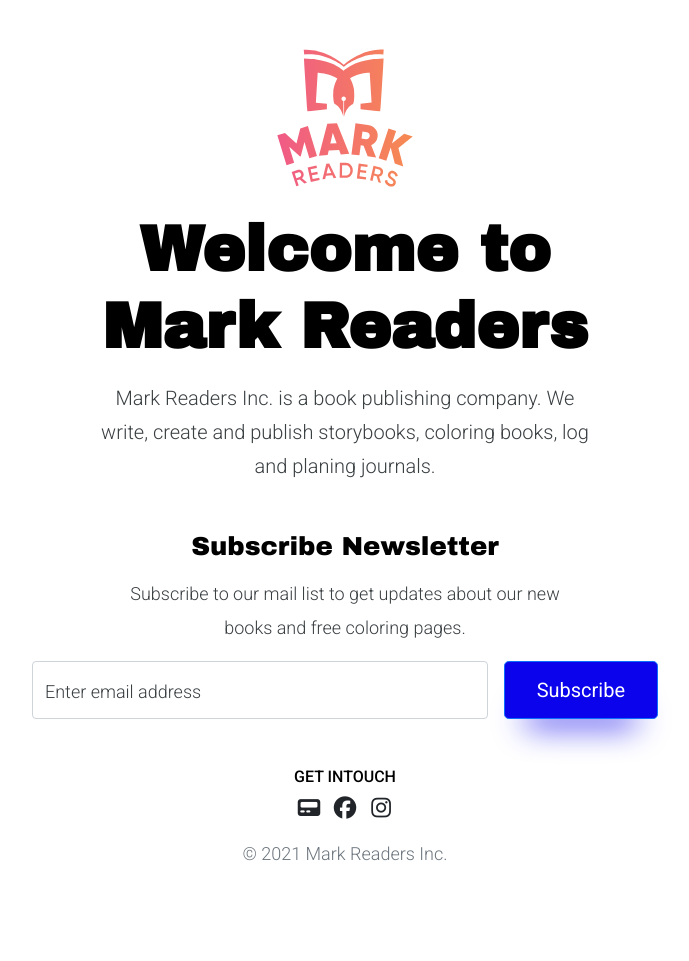
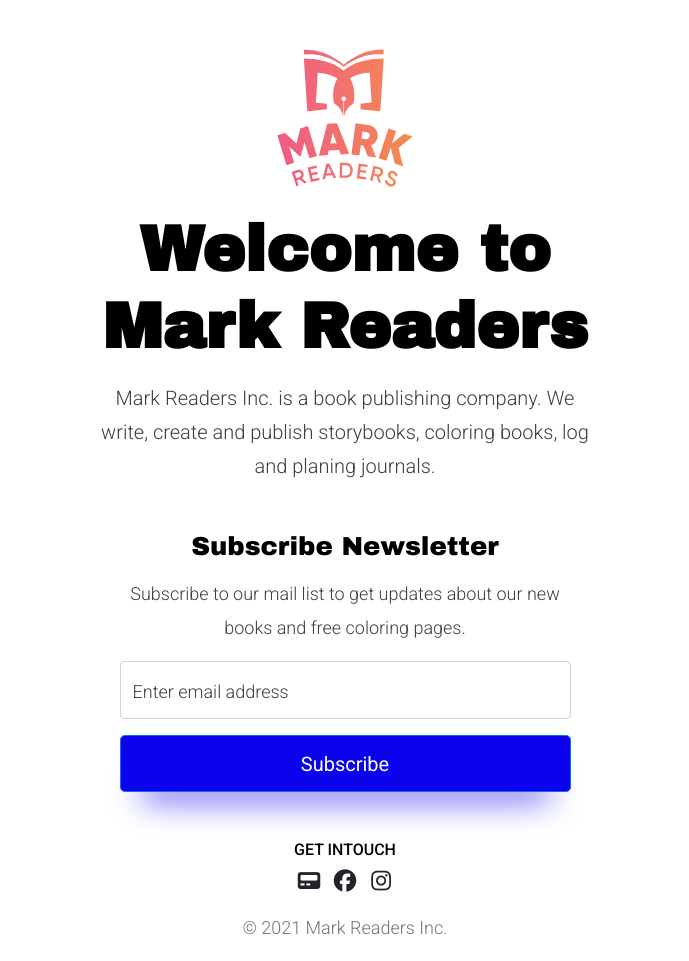
Before and after one commit to aftabkhalid/markreaders, a Jekyll site: the page built from index.html, in a window 1280 px wide. Shown: the whole page, without its empty margins (295-984 px from the left). Built offline with Jekyll 4.4.1, drawn with Linux system fonts in a browser that asks for light colours; nearby versions of some CDN libraries; some web fonts are replaced; before the commit the page ends 900 px from its top, so only the background shows below that.

Commit message:
fix mailchimp input field

```diff
--- a/index.html
+++ b/index.html
@@ -19,22 +19,23 @@ description: Book publishing company
 </div>
 
 <div class="container">
-  <div class="row">
-    <div class="col-lg-5 col-sm-5 mx-auto text-center">
+  <div class="row justify-content-center">
+    <div class="col-lg-5 col-sm-5 text-center">
       <h4>Subscribe Newsletter</h4>
       <p>Subscribe to our mail list to get updates about our new books and free coloring pages.</p>
     </div>
-    <div class="col-12">
+    <div class="clear"></div>
+    <div class="col-lg-5 col-sm-10 col-10">
       <div id="mc_embed_signup">
         <form class="row g-3 align-items-center justify-content-center validate" action="https://markreaders.us20.list-manage.com/subscribe/post?u=3d175a8e3a7aa4f3a7c04a400&amp;id=221b85e612" method="post" id="mc-embedded-subscribe-form" name="mc-embedded-subscribe-form" target="_blank" novalidate>
-          <div class="col-5">
+          <div class="col-lg-12">
             <div class="form-floating">
               <input type="email" value="" name="EMAIL" class="form-control" id="mce-EMAIL" placeholder="email address" required>
               <label for="floatingInput">Enter email address</label>
             </div>
           </div>
           <div style="position: absolute; left: -5000px;" aria-hidden="true"><input type="text" name="b_3d175a8e3a7aa4f3a7c04a400_221b85e612" tabindex="-1" value=""></div>
-          <div class="col-auto">
+          <div class="col-lg-12 d-grid">
             <input type="submit" value="Subscribe" name="subscribe" id="mc-embedded-subscribe" class="btn btn-lg btn-primary btn-theme-purple">
           </div>
         </form>
```
